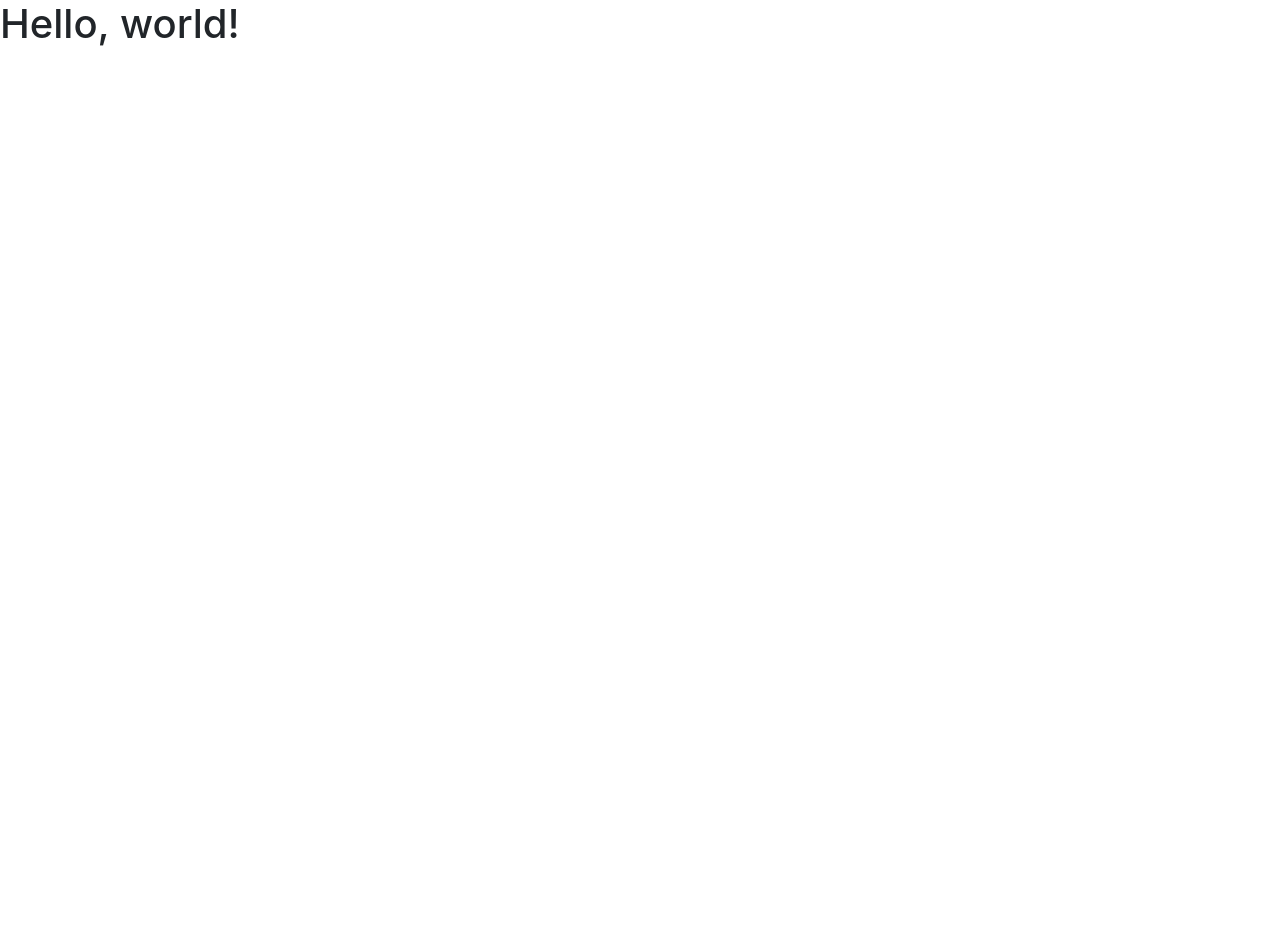
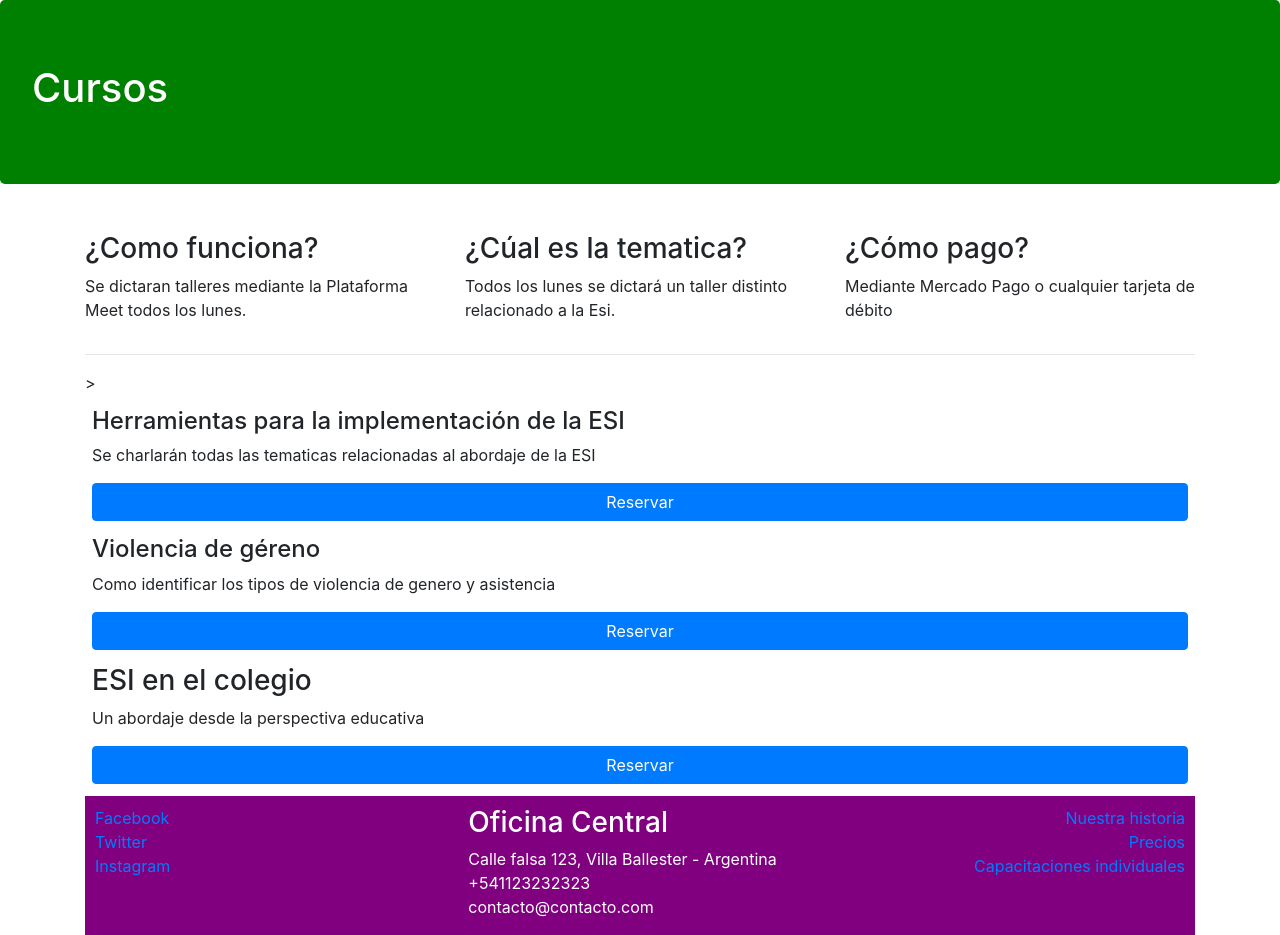
Before and after one commit to MicaelaIsla/Guia-clases-y-tutorias--coursera, a website: page index.html in a window 1280 px wide. Before the commit the page ends 800 px from the top, so only its background shows below. Drawn offline with nearby package versions, Linux system fonts and the light colour scheme.

Commit message:
Footer y estilos css

```diff
--- /dev/null
+++ b/css/main.css
@@ -0,0 +1,23 @@
+
+.jumbotron {
+  background-color: green;
+  color: white;
+}
+footer {
+    padding: 10px 10px 0 10px;
+    background-color: purple;
+    color: white;
+    margin-bottom: 0px;
+    margin-top: 10px
+}
+
+.card-hotel {
+	flex: 1, 150px;
+	padding: 2px 7px 2px 7px;
+	margin-top: 10px;
+}
+
+.btn-reserva {
+	width: 100%
+
+}
--- a/index.html
+++ b/index.html
@@ -1,21 +1,110 @@
 <!doctype html>
 <html lang="en">
   <head>
-    <!-- Required meta tags -->
     <meta charset="utf-8">
-    <meta name="viewport" content="width=device-width, initial-scale=1">
+    <meta name="viewport" content="width=device-width, initial-scale=1, shrink-to-fit=no">
+    <link rel= "stylesheet"  href= "node_modules/bootstrap/dist/css/bootstrap.min.css">
+    <link rel= "stylesheet"  href= "css/main.css">
 
-    <!-- Bootstrap CSS -->
-   <link rel= "stylesheet"  href= "node_modules/bootstrap/dist/css/bootstrap.min.css">
 
-    <title>Hello, world!</title>
+    <title>Guía de Clases y Tutorias</title>
   </head>
   <body>
-    <h1>Hello, world!</h1>
 
-     <script src="node_modules/jquery/dist/jquery.min.js"></script>
+    <div class = "jumbotron">
+      <h1>Cursos</h1>
+    </div>
+
+      <div class= "container">
+        <div class= "row">
+          <div class= "col-sm-4">
+            <p>
+              <h3>¿Como funciona?</h3>
+              <p> Se dictaran talleres mediante la Plataforma Meet todos los lunes. </p>
+            </p>
+        </div>
+       <div class= "col-sm-4">
+            <p>
+              <h3>¿Cúal es la tematica?</h3>
+              <p> Todos los lunes se dictará un taller distinto relacionado a la Esi. </p>
+            </p>
+          </div>
+
+          <div class= "col-sm-4">
+            <p>
+              <h3>¿Cómo pago?</h3>
+              <p> Mediante Mercado Pago o cualquier tarjeta de débito</p>
+            </p>
+      </div>
+    </div>
+  <hr>>
+
+
+     <div class="flex-wrap flex-row-reverse ">
+    <div class="card-hotel d-flex flex-column justify-content-beetween">
+
+    <div>
+      <h4> Herramientas para la implementación de la ESI </h4>
+    <p> Se charlarán todas las tematicas relacionadas al abordaje de la ESI</p>
+    </div>
+    <div> <button class="btn btn-primary btn-reserva"> Reservar
+    </div>
+    </div>
+<div class="flex-wrap flex-row-reverse ">
+    <div class="card-hotel d-flex flex-column justify-content-beetween">
+
+    <div>
+      <h4> Violencia de géreno</h4>
+    <p> Como identificar los tipos de violencia de genero y asistencia </p>
+</div>
+   <div>
+    <button class="btn btn-primary btn-reserva"> Reservar
+   </div>
+    </div>
+
+    <div class="flex-wrap flex-row-reverse ">
+    <div class="card-hotel d-flex flex-column justify-content-beetween">
+
+    <div>
+    <h3> ESI en el colegio</h3>
+    <p> Un abordaje desde la perspectiva educativa </p>
+    </div>
+    <div>
+    <button class="btn btn-primary btn-reserva"> Reservar
+  </div>
+  </div>
+
+</div>
+
+  <footer>
+    <div class= "row">
+    <div class= "col-sm d-flex flex-column">
+      <a href=" http://www.facebook.com"> Facebook</a>
+     <a href=" http://www.Twitter.com"> Twitter</a>
+     <a href=" http://www.Instagram.com"> Instagram</a>
+
+  </div>
+
+   <div class= "col-sm-4" >
+    <address>
+      <h3>Oficina Central </h3>
+    Calle falsa 123, Villa Ballester - Argentina
+    +541123232323
+
+  <p>contacto@contacto.com</p>
+
+  </address>
+  </div>
+
+   <div class= "col-sm d-flex flex-column align-items-end" >
+   <a href="http://facebook.com"> Nuestra historia</a>
+  <a href="http://Twitter.com"> Precios</a>
+  <a href="http://Instagram.com"> Capacitaciones individuales </a>
+ </div>
+   </footer>
+
+    <script src="node_modules/jquery/dist/jquery.min.js"></script>
     <script src="node_modules/popper.js/dist/popper.min.js"></script>
     <script src="node_modules/bootstrap/dist/bootstrap.min.js"></script>
-
   </body>
 </html>
```
